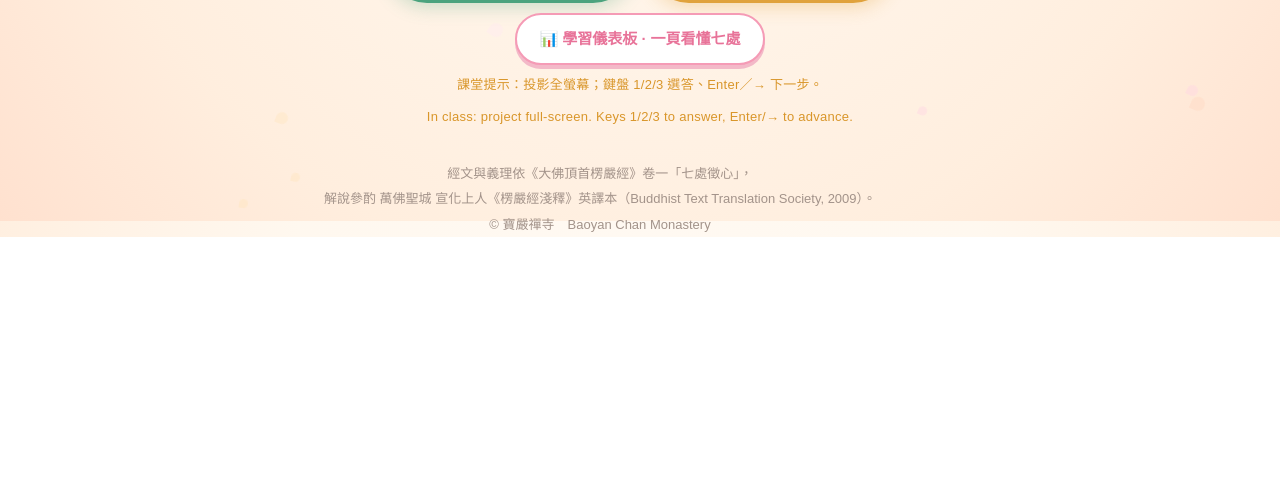
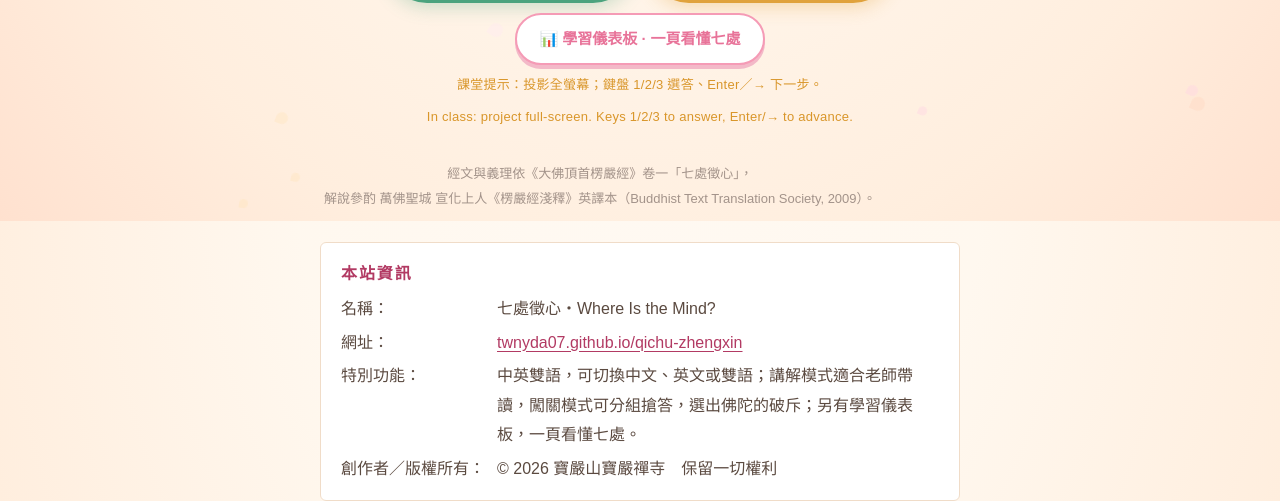
Before and after one commit to twnyda07/qichu-zhengxin, a plain HTML site: page index.html in a window 1280 px wide. Shown: the part 579-1080 px from the top of the page. Before the commit the page ends 816 px from the top, so only its background shows below. Drawn offline with Linux system fonts and the light colour scheme; a web font is replaced by a local one.

Commit message:
頁尾加「本站資訊」聲明（名稱／網址／特別功能／版權所有）
Co-Authored-By: Claude Opus 5.5 <noreply@anthropic.com>

```diff
--- a/index.html
+++ b/index.html
@@ -187,6 +187,17 @@
     h1{font-size:29px;} .place-h .nm{font-size:21px;}
     .modebtns .btn{min-width:0; width:100%;}
   }
+
+  /* 本站資訊（寶嚴禪寺所有開發一律附） */
+  .siteinfo{margin:30px auto 0; width:100%; max-width:640px; text-align:left; font-size:16px; line-height:1.85;
+    color:var(--ink); background:var(--paper); border:1px solid var(--line); border-radius:6px; padding:16px 20px;}
+  .siteinfo .si-h{color:#b23a63; font-weight:700; letter-spacing:.12em; margin-bottom:6px;}
+  .siteinfo dl{display:grid; grid-template-columns:max-content 1fr; gap:4px 12px; margin:0;}
+  .siteinfo dt{color:var(--ink); white-space:nowrap;}
+  .siteinfo dd{margin:0; word-break:break-word;}
+  .siteinfo a{color:#b23a63; text-decoration:underline; text-underline-offset:3px; display:inline-block; padding:6px 0; margin:-6px 0;}
+  @media(max-width:420px){ .siteinfo dl{grid-template-columns:1fr; gap:0;} .siteinfo dd{margin-bottom:6px;} }
+
 </style>
 </head>
 <body class="lang-both">
@@ -313,9 +324,19 @@
 
   <footer>
     經文與義理依《大佛頂首楞嚴經》卷一「七處徵心」，<br>
-    解說參酌 萬佛聖城 宣化上人《楞嚴經淺釋》英譯本（Buddhist Text Translation Society, 2009）。<br>
-    © 寶嚴禪寺　Baoyan Chan Monastery
+    解說參酌 萬佛聖城 宣化上人《楞嚴經淺釋》英譯本（Buddhist Text Translation Society, 2009）。
   </footer>
+
+<section class="siteinfo" aria-label="本站資訊">
+  <div class="si-h">本站資訊</div>
+  <dl>
+    <dt>名稱：</dt><dd>七處徵心・Where Is the Mind?</dd>
+    <dt>網址：</dt><dd><a href="https://twnyda07.github.io/qichu-zhengxin/">twnyda07.github.io/qichu-zhengxin</a></dd>
+    <dt>特別功能：</dt><dd>中英雙語，可切換中文、英文或雙語；講解模式適合老師帶讀，闖關模式可分組搶答，選出佛陀的破斥；另有學習儀表板，一頁看懂七處。</dd>
+    <dt>創作者／版權所有：</dt><dd>© 2026 寶嚴山寶嚴禪寺　保留一切權利</dd>
+  </dl>
+</section>
+
 </div>
 
 <script>
```
